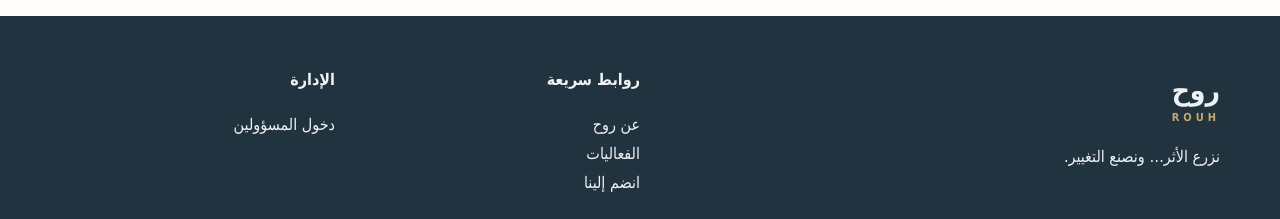
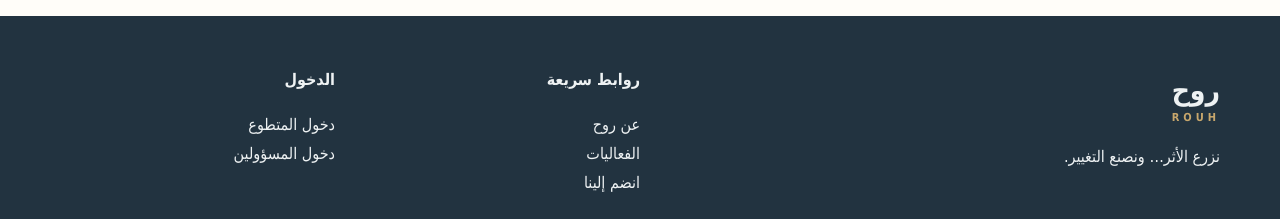
Before and after one commit to belalrawashdeh/-rouh-website, a website: page public/index.html in a window 1280 px wide. Shown: the part 5973-6192 px from the top of the page. Drawn offline with Linux system fonts and the light colour scheme; no server answers.

Commit message:
Add volunteer login link

```diff
--- a/public/index.html
+++ b/public/index.html
@@ -125,5 +125,5 @@
 </div></div></section>
 <section class="section"><div class="container"><div class="sectionTitle"><span class="kicker">الأسئلة الشائعة</span><h2>قبل أن تبدأ رحلتك</h2></div><div id="faqList"></div></div></section>
 <section class="section alt" id="contact"><div class="container"><div class="split"><div><span class="kicker">تواصل معنا</span><h2>هل لديك استفسار؟</h2><p>إذا كان لديك سؤال، فكرة، مقترح، أو رغبة بالتعاون مع مبادرة روح، يسعدنا التواصل معك.</p><p><b>البريد الإلكتروني:</b> <a id="emailLink"></a></p><p><b>📞 للاستفسار:</b> <a href="tel:+962776185475">0776185475</a></p><p><b>💬 واتساب:</b> <a href="https://wa.me/962776185475" target="_blank">تواصل عبر واتساب</a></p></div><div class="card"><h3>📱 نبقى على تواصل</h3><p>تابعونا للتعرف على فعالياتنا، وفرص التطوع، وآخر أخبار المبادرة.</p><div class="actions"><a class="btn light" id="instagram" target="_blank">Instagram</a><a class="btn light" id="facebook" target="_blank">Facebook</a></div></div></div></div></section>
-<footer class="footer"><div class="container footerGrid"><div><div class="brand">روح<small>ROUH</small></div><p>نزرع الأثر… ونصنع التغيير.</p><p id="footerText"></p></div><div><b>روابط سريعة</b><p><a href="#about">عن روح</a><br><a href="#events">الفعاليات</a><br><a href="#join">انضم إلينا</a></p></div><div><b>الإدارة</b><p><a href="/admin">دخول المسؤولين</a></p></div></div></footer>
+<footer class="footer"><div class="container footerGrid"><div><div class="brand">روح<small>ROUH</small></div><p>نزرع الأثر… ونصنع التغيير.</p><p id="footerText"></p></div><div><b>روابط سريعة</b><p><a href="#about">عن روح</a><br><a href="#events">الفعاليات</a><br><a href="#join">انضم إلينا</a></p></div><div><b>الدخول</b><p><a href="/volunteer-login">دخول المتطوع</a><br><a href="/admin">دخول المسؤولين</a></p></div></div></footer>
 <script src="/app.js"></script></body></html>
```
